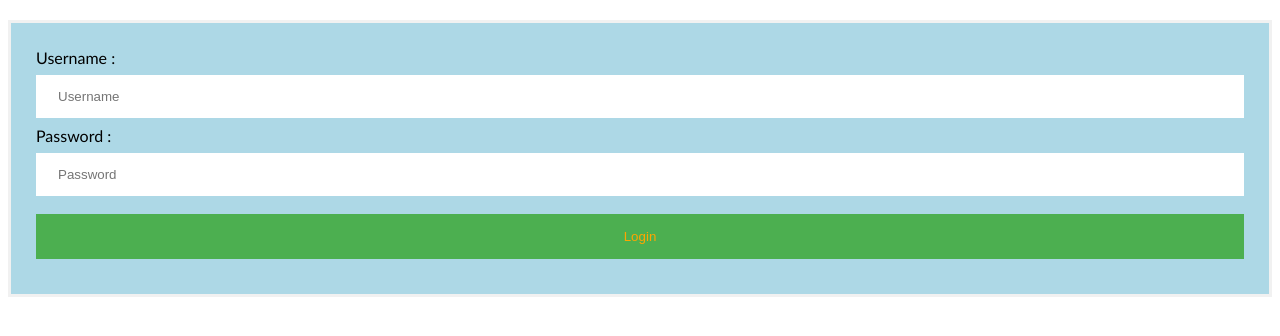
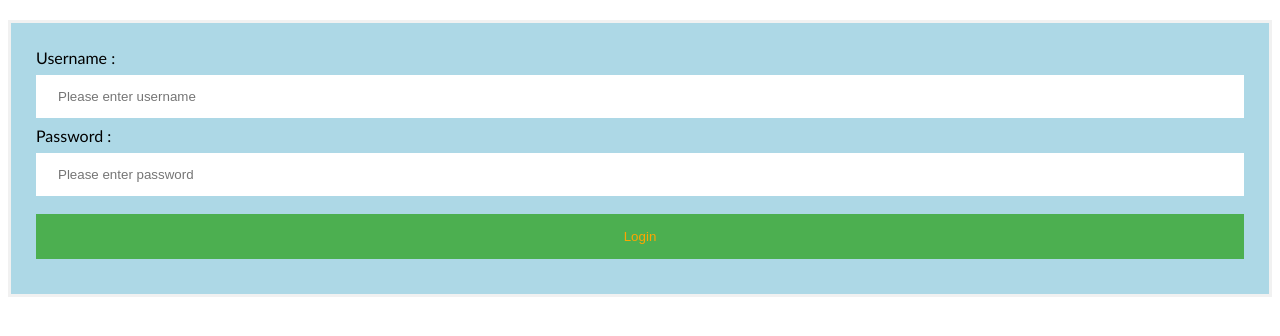
Before and after one commit to wduangoupa/Flix2GoLogin, a plain HTML site: page index.html in a window 1280 px wide. Shown: the part 62-398 px from the top of the page. Drawn offline with Linux system fonts and the light colour scheme.

Commit message:
Update index.html

```diff
--- a/index.html
+++ b/index.html
@@ -49,9 +49,9 @@ button {
     <form id = "login-form">
         <div class="container">
             <label>Username : </label>
-            <input type="text" name="username" id="username-field" class="login-form-field" placeholder="Username">
+            <input type="text" name="username" id="username-field" class="login-form-field" placeholder="Please enter username">
             <label>Password : </label>
-            <input type="password" name="password" id="password-field" class="login-form-field" placeholder="Password">
+            <input type="password" name="password" id="password-field" class="login-form-field" placeholder="Please enter password">
             <button type="submit" value="Login" id="login-form-submit">Login</button>
         </div>
     </form>
```
